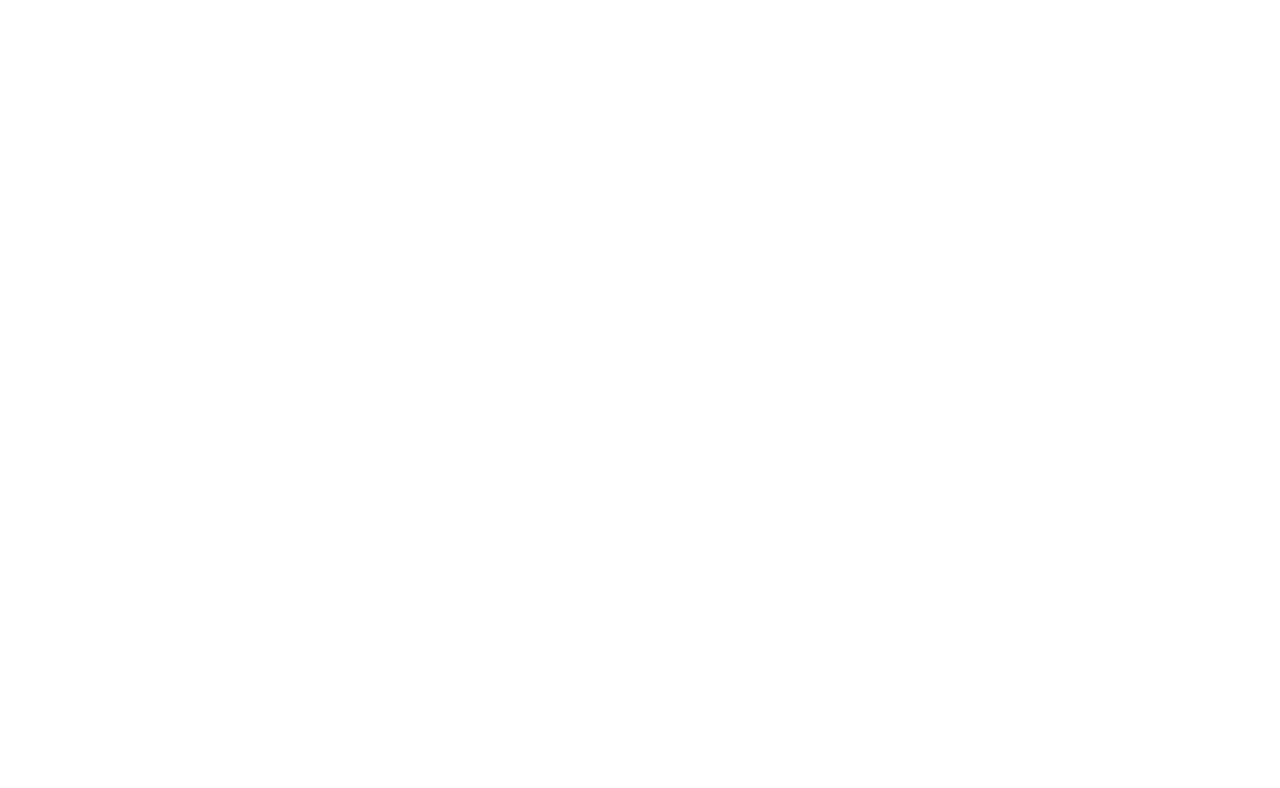
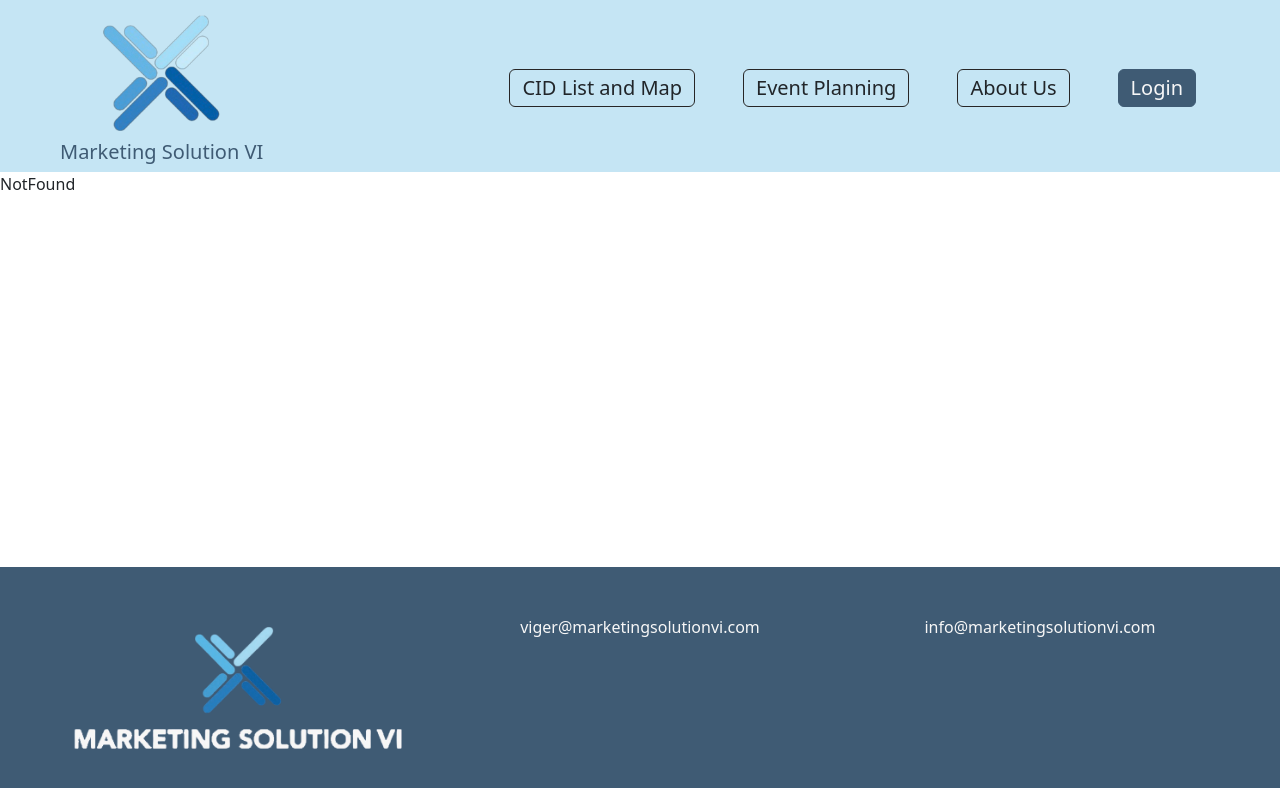
Before and after one commit to AndrewHSenko/MarketingSolutionVI, a React (Vite) app in the folder frontend/: page /myvi in a window 1280 px wide. Before the commit this address had no page. Shown: the top 788 px of the page. Built offline with nearby package versions, Linux system fonts and the light colour scheme.

Commit message:
Added routing and created NotFound pages/routing

```diff
--- a/frontend/src/App.jsx
+++ b/frontend/src/App.jsx
@@ -1,5 +1,5 @@
 import { Route, Routes } from 'react-router'
-
+import routes from './routes.jsx'
 import MainLayout from './layouts/MainLayout'
 import LandingPage from './pages/LandingPage'
 
@@ -8,6 +8,14 @@
       <Routes>
         <Route path="/" element={<MainLayout />}>
           <Route index element={<LandingPage />}/>
+          {routes.map((route, index) => (
+            <Route
+              key={index}
+              path={route.path}
+              element={route.element}
+              index={route.index}
+            />
+            ))}
         </Route>
       </Routes>
   )
--- a/frontend/src/components/Header.jsx
+++ b/frontend/src/components/Header.jsx
@@ -18,9 +18,9 @@
                   <div className="collapse navbar-collapse w-100 pt-1" id="navbar">
                       <div className="navbar-nav gap-2 me-lg-5 gap-lg-5 ms-auto">
                           <Link to="/" className="btn border-1 border-dark ms-auto" aria-current="page"><h5 className="lead">CID List and Map</h5></Link>
-                          <Link to="/" className="btn border-1 border-dark ms-auto" aria-current="page"><h5 className="lead">Event Planning</h5></Link>
-                          <Link to="/" className="btn border-1 border-dark ms-auto" aria-current="page"><h5 className="lead">About Us</h5></Link>
-                          <Link to="checkout" className="btn border-1 border-primary-dark bg-primary-dark fw-bold text-light ms-auto"><h5 className="lead">Login</h5></Link>
+                          <Link to="/events" className="btn border-1 border-dark ms-auto" aria-current="page"><h5 className="lead">Event Planning</h5></Link>
+                          <Link to="/about" className="btn border-1 border-dark ms-auto" aria-current="page"><h5 className="lead">About Us</h5></Link>
+                          <Link to="/myvi" className="btn border-1 border-primary-dark bg-primary-dark fw-bold text-light ms-auto"><h5 className="lead">Login</h5></Link>
                       </div>
                   </div>
                 </div>
--- a/frontend/src/components/PriceBox.jsx
+++ b/frontend/src/components/PriceBox.jsx
@@ -2,7 +2,7 @@
   return (
     <div key={box.label}
          className={`d-flex flex-column align-items-center justify-content-center p-3 rounded border
-         ${isActive ? "border-2 border-primary bg-primary-subtle" : "border-2 border-primary-dark bg-light"}`}>
+         ${isActive ? "border-4 border-primary bg-primary-subtle" : "border-2 border-primary-dark bg-light"}`}>
             <div className={`text-nowrap fw-semibold text-uppercase text-center lead fs-xl-3 fs-lg-4 fs-md-6 fs-0 ${isActive ? "text-primary-dark" : "text-primary-dark"}`}>
                 {box.label}
             </div>
--- a/frontend/src/custom.scss
+++ b/frontend/src/custom.scss
@@ -4,7 +4,7 @@
 $success-color: #54af46;
 $danger-color: #c63947;
 $warning-color: #efba18;
-$info-color: #c5cef4;
+$info-color: #b2cbfd;
 $light-color: #f7f7f7;
 $dark-color: #272626;
 $light-gray-color: #c8c4c4;
@@ -116,3 +116,7 @@
     min-width: 40px;
     height: auto;
 }
+
+.btn:hover {
+    background-color: $info-color;
+}
--- a/frontend/src/pages/AboutUs.jsx
+++ b/frontend/src/pages/AboutUs.jsx
@@ -1,6 +1,8 @@
 const AboutUs = () => {
   return (
-    <div>AboutUs</div>
+    <div>
+
+    </div>
   )
 }
 
--- /dev/null
+++ b/frontend/src/pages/NotFound.jsx
@@ -0,0 +1,9 @@
+import React from 'react'
+
+const NotFound = () => {
+  return (
+    <div>NotFound</div>
+  )
+}
+
+export default NotFound
--- /dev/null
+++ b/frontend/src/routes.jsx
@@ -0,0 +1,29 @@
+import LandingPage from './pages/LandingPage.jsx'
+import AboutUs from './pages/AboutUs.jsx'
+import NotFound from './pages/NotFound.jsx'
+
+const routes = [
+    {
+        path: '/',
+        index: true,
+        element: <LandingPage />
+    },
+    {
+        path: 'about',
+        element: <AboutUs />
+    },
+    {
+        path: 'events',
+        element: <NotFound /> // Will host the event planning/coordination pages
+    },
+    {
+        path: 'myvi',
+        element: <NotFound /> // Will host the user account management pages
+    },
+    {
+        path: '*',
+        element: <NotFound />
+    }
+]
+
+export default routes
```
